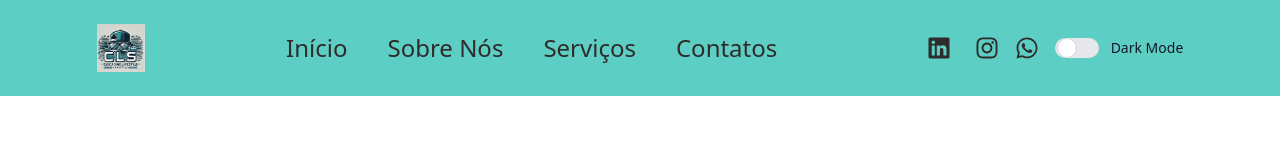
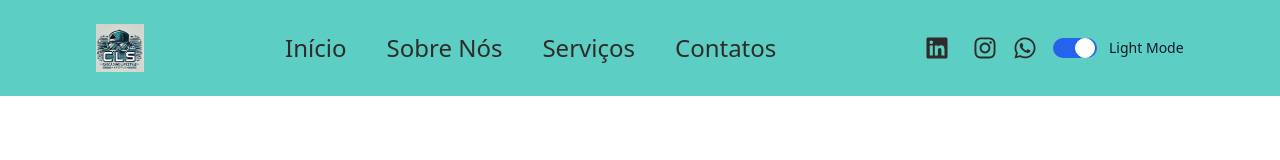
Before and after one commit to CascadingLifeStyle/cls-landig-page, a React (Vite) app in the folder app/: page / in a window 1280 px wide. Shown: the top 160 px of the page. Built offline with nearby package versions, Linux system fonts and the light colour scheme.

Commit message:
refactor :recycle: Mudando tamanho do toogle

```diff
--- a/app/src/components/ToggleDarkMode.jsx
+++ b/app/src/components/ToggleDarkMode.jsx
@@ -8,7 +8,7 @@ function ToogleDarkMode() {
     <label className="relative inline-flex items-center cursor-pointer">
       <input
         type="checkbox"
-        checked={ isActive }
+        checked={ !isActive }
         onChange={ () => setIsActive(!isActive) }
         className="sr-only peer"
       />
@@ -24,7 +24,7 @@ function ToogleDarkMode() {
         dark:border-gray-600 peer-checked:bg-blue-600"
       />
       <span className="ml-3 text-sm font-medium text-gray-900 dark:text-gray-300">
-        {isActive ? 'Light Mode' : 'Dark Mode'}
+        {isActive ? 'Dark Mode' : 'Light Mode' }
       </span>
     </label>
   );
```
